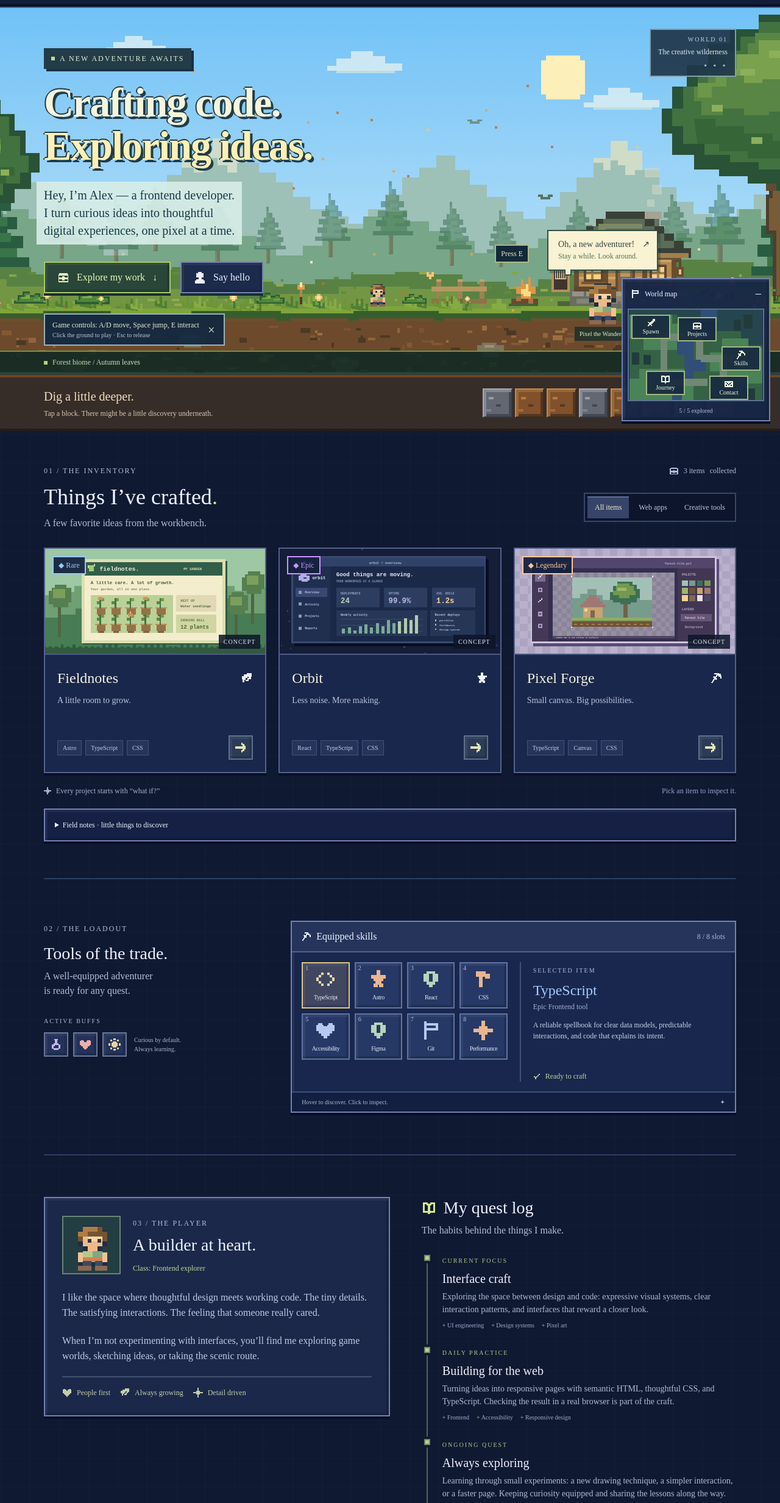
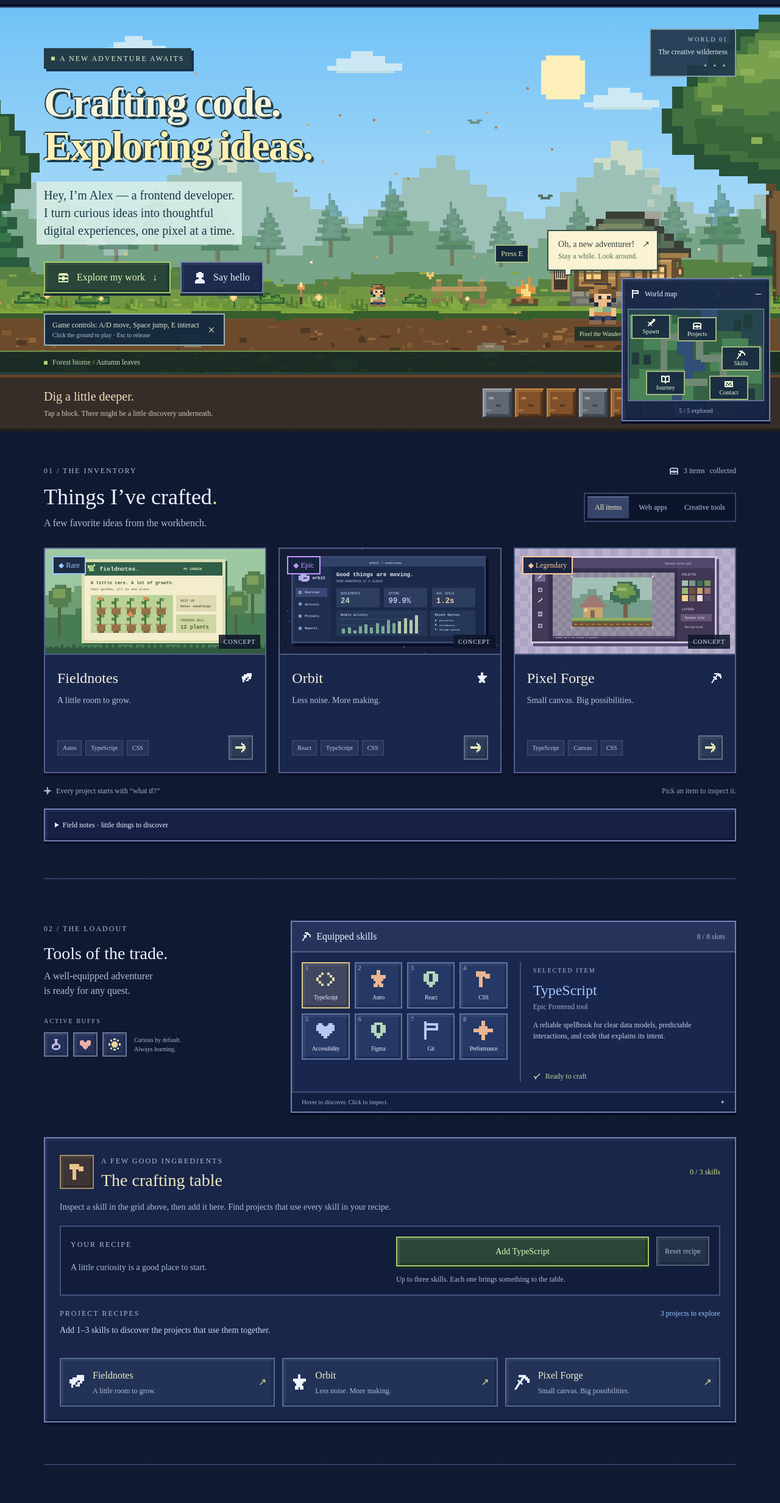
Before and after one commit to illidan111/portfolio-1, an Astro site: page / in a window 1280 px wide. Shown: the part 93-2558 px from the top of the page at 61% size. Built offline with nearby package versions, Linux system fonts and the light colour scheme; Astro itself is replaced by a stand-in of ours.

Commit message:
feat: craft project recipes from validated skill collections

```diff
--- /dev/null
+++ b/src/components/Crafting.astro
@@ -0,0 +1,66 @@
+---
+import type { CollectionEntry } from 'astro:content';
+import Icon from './Icon.astro';
+import { recipeData } from '../lib/recipes';
+interface Props { projects: CollectionEntry<'projects'>[]; skills: CollectionEntry<'skills'>[]; }
+const { projects, skills } = Astro.props;
+const data = recipeData(projects, skills);
+const names = new Map(skills.map(skill => [skill.id, skill.data.name]));
+const firstSkill = skills[0];
+---
+<section class="crafting-table panel" data-crafting-table data-recipes={JSON.stringify(data)} aria-labelledby="crafting-title" aria-describedby="crafting-help">
+  <div class="crafting-heading"><span class="craft-symbol" aria-hidden="true"><Icon name="hammer" size={32}/></span><div><span class="eyebrow">A FEW GOOD INGREDIENTS</span><h3 id="crafting-title">The crafting table</h3></div><span class="ingredient-count" data-ingredient-count>0 / 3 skills</span></div>
+  <p class="crafting-help" id="crafting-help">Inspect a skill in the grid above, then add it here. Find projects that use every skill in your recipe.</p>
+  <div class="recipe-workbench">
+    <div class="ingredients"><span class="eyebrow">YOUR RECIPE</span><ul class="ingredient-list" data-recipe-ingredients aria-label="Selected recipe skills"></ul><p class="empty-ingredients" data-empty-ingredients>A little curiosity is a good place to start.</p></div>
+    <div class="crafting-actions"><button type="button" class="pixel-button" data-add-ingredient disabled>Add {firstSkill.data.name}<Icon name="sparkle" size={16}/></button><button type="button" class="reset-recipe" data-reset-recipe disabled>Reset recipe</button><span class="ingredient-note" data-ingredient-note>Up to three skills. Each one brings something to the table.</span></div>
+  </div>
+  <div class="recipe-heading"><span class="eyebrow">PROJECT RECIPES</span><span data-recipe-count>{projects.length} projects to explore</span></div>
+  <p class="recipe-status" role="status" aria-live="polite" aria-atomic="true" data-craft-status>Add 1–3 skills to discover the projects that use them together.</p>
+  <ul class="recipe-results" aria-label="Matching project recipes">
+    {projects.map(project => <li data-recipe-result={project.id}><a href={`/projects/${project.id}/`} class="recipe-link" aria-label={`Open ${project.data.title} recipe result`} aria-describedby={`recipe-tooltip-${project.id}`}><Icon name={project.data.icon} size={28}/><span><strong>{project.data.title}</strong><span>{project.data.tagline}</span></span><span class="recipe-arrow" aria-hidden="true">↗</span></a><span class="recipe-tooltip" id={`recipe-tooltip-${project.id}`} role="tooltip" data-recipe-tooltip>Project skills: {project.data.skills.map(skill => names.get(skill.id)).join(', ')}.</span></li>)}
+  </ul>
+  <noscript><p class="crafting-help">Recipe matching needs JavaScript. Every project above is still ready to explore.</p></noscript>
+</section>
+<style>
+  .crafting-table { grid-column:1 / -1; padding:calc(6 * var(--px)); background:#192649; min-width:0; }
+  .crafting-heading { display:flex; align-items:center; gap:calc(3 * var(--px)); }
+  .craft-symbol { display:grid; place-items:center; width:calc(14 * var(--px)); height:calc(14 * var(--px)); flex:none; color:#e7c28c; background:#3d3435; border:calc(.5 * var(--px)) solid #a18969; box-shadow:var(--bevel); }
+  .crafting-heading h3 { font-size:calc(7 * var(--px)); font-weight:400; color:#eee6be; line-height:1.2; margin-top:var(--px); }
+  .ingredient-count { margin-left:auto; font-size:calc(3 * var(--px)); color:var(--color-accent); white-space:nowrap; }
+  .crafting-help { font-size:calc(3.5 * var(--px)); color:var(--color-muted); margin-top:calc(4 * var(--px)); }
+  .recipe-workbench { display:grid; grid-template-columns:1fr 1fr; gap:calc(5 * var(--px)); margin-block:calc(5 * var(--px)); padding:calc(4 * var(--px)); background:#111d3a; border:calc(.5 * var(--px)) solid #3e527a; }
+  .ingredients { min-width:0; }
+  .ingredient-list { list-style:none; padding:0; margin:calc(3 * var(--px)) 0 0; display:flex; flex-wrap:wrap; gap:calc(2 * var(--px)); }
+  .ingredient-list:empty { margin:0; }
+  .ingredient-list :global(button) { display:flex; align-items:center; justify-content:space-between; gap:calc(3 * var(--px)); padding:calc(2 * var(--px)) calc(3 * var(--px)); min-height:calc(12 * var(--px)); color:#e6f0d1; background:#2d413d; border:calc(.5 * var(--px)) solid #879c68; font-size:calc(3.5 * var(--px)); box-shadow:var(--bevel); }
+  .ingredient-list :global(button:hover) { background:#3b5148; }
+  .ingredient-list :global(button span:last-child) { color:#d3e88a; }
+  .empty-ingredients { color:#aebbd5; font-size:calc(3.5 * var(--px)); margin-top:calc(4 * var(--px)); }
+  .crafting-actions { display:grid; grid-template-columns:minmax(0,1fr) auto; align-items:start; gap:calc(3 * var(--px)); }
+  .crafting-actions .pixel-button { font-size:calc(3.5 * var(--px)); padding-inline:calc(3 * var(--px)); }
+  .crafting-actions button:disabled { color:#b0bfd0; border-color:#506177; background:#24324a; transform:none; }
+  .reset-recipe { min-height:calc(12 * var(--px)); padding:calc(2 * var(--px)) calc(3 * var(--px)); border:calc(.5 * var(--px)) solid #6479a2; background:#243657; box-shadow:var(--bevel); font-size:calc(3 * var(--px)); }
+  .reset-recipe:hover:not(:disabled) { background:#32476c; }
+  .ingredient-note { grid-column:1 / -1; font-size:calc(3 * var(--px)); color:var(--color-muted); }
+  .recipe-heading { display:flex; justify-content:space-between; align-items:center; gap:calc(3 * var(--px)); }
+  .recipe-heading > span:last-child { font-size:calc(3 * var(--px)); color:var(--rarity-blue); }
+  .recipe-status { font-size:calc(3.5 * var(--px)); color:#ccd7ed; min-height:calc(11 * var(--px)); margin-block:calc(2 * var(--px)) calc(3 * var(--px)); }
+  .recipe-results { list-style:none; padding:0; margin:0; display:grid; grid-template-columns:repeat(3,minmax(0,1fr)); gap:calc(3 * var(--px)); }
+  .recipe-results > li { position:relative; min-width:0; }
+  .recipe-results > li::after { content:''; position:absolute; bottom:100%; left:0; width:100%; height:calc(2 * var(--px)); }
+  .recipe-link { display:flex; align-items:center; gap:calc(3 * var(--px)); height:100%; min-height:calc(20 * var(--px)); padding:calc(3 * var(--px)); border:calc(.5 * var(--px)) solid #536995; background:#223357; box-shadow:var(--bevel); }
+  .recipe-link:hover { background:#2b4066; border-color:#9daf8a; }
+  .recipe-link > svg { flex:none; color:var(--color-accent); }
+  .recipe-link strong { display:block; color:#ecedcd; font-weight:400; font-size:calc(4 * var(--px)); }
+  .recipe-link > span > span { display:block; color:var(--color-muted); font-size:calc(3 * var(--px)); margin-top:var(--px); }
+  .recipe-arrow { margin-left:auto; color:var(--color-accent); }
+  .recipe-tooltip { visibility:hidden; position:absolute; z-index:5; bottom:calc(100% + 2 * var(--px)); left:0; width:100%; padding:calc(3 * var(--px)); color:#e1edce; background:#132039; border:calc(.5 * var(--px)) solid #889d7a; box-shadow:var(--bevel); font-size:calc(3 * var(--px)); }
+  .recipe-results > li:hover .recipe-tooltip, .recipe-results > li:focus-within .recipe-tooltip { visibility:visible; }
+  [data-tooltip-dismissed='true'] .recipe-tooltip { visibility:hidden !important; }
+  [data-crafting='true'] .craft-symbol > svg { animation:craft-tap 320ms steps(3,end) both; }
+  @keyframes craft-tap { 0%,100% { transform:translateY(0) rotate(0deg); } 40% { transform:translateY(calc(-1 * var(--px))) rotate(-12deg); } 70% { transform:translateY(var(--px)) rotate(8deg); } }
+  :global([data-project][data-recipe-match='true']) { border-color:#d3e88a; outline:calc(.5 * var(--px)) solid #a0b97f; outline-offset:calc(2 * var(--px)); }
+  @media(max-width:900px) { .recipe-workbench { grid-template-columns:1fr; } .recipe-results { grid-template-columns:1fr; } .recipe-link { min-height:calc(16 * var(--px)); } .recipe-tooltip { width:min(100%,calc(90 * var(--px))); } }
+  @media(max-width:540px) { .crafting-table { padding:calc(4 * var(--px)); } .crafting-heading { flex-wrap:wrap; } .crafting-heading .eyebrow { font-size:calc(2.5 * var(--px)); } .crafting-heading h3 { font-size:calc(6 * var(--px)); } .ingredient-count { width:100%; margin:0; } .recipe-workbench { padding:calc(3 * var(--px)); } .crafting-actions { grid-template-columns:1fr; } .recipe-heading { flex-wrap:wrap; } }
+</style>
--- /dev/null
+++ b/src/lib/recipes.ts
@@ -0,0 +1,27 @@
+import type { CollectionEntry } from 'astro:content';
+
+export interface RecipeSkill { id: string; name: string; }
+export interface RecipeProject { id: string; title: string; skills: string[]; }
+export interface RecipeData { skills: RecipeSkill[]; projects: RecipeProject[]; }
+
+/** Run during prerendering as well as before assembling the crafting table. */
+export function assertRecipeSkills(projects: CollectionEntry<'projects'>[], skills: CollectionEntry<'skills'>[]): void {
+  const ids = new Set(skills.map(skill => skill.id));
+  for (const project of projects) {
+    for (const skill of project.data.skills) {
+      if (!ids.has(skill.id)) throw new Error(`Project "${project.id}" references unknown skill "${skill.id}".`);
+    }
+  }
+}
+
+export function recipeData(projects: CollectionEntry<'projects'>[], skills: CollectionEntry<'skills'>[]): RecipeData {
+  assertRecipeSkills(projects, skills);
+  return {
+    skills: skills.map(skill => ({ id: skill.id, name: skill.data.name })),
+    projects: projects.map(project => ({ id: project.id, title: project.data.title, skills: project.data.skills.map(skill => skill.id) })),
+  };
+}
+
+export function matchingRecipes(projects: RecipeProject[], ingredients: readonly string[]): RecipeProject[] {
+  return projects.filter(project => ingredients.every(skill => project.skills.includes(skill)));
+}
--- a/src/pages/index.astro
+++ b/src/pages/index.astro
@@ -6,9 +6,12 @@ import Avatar from '../components/Avatar.astro';
 import WorldGame from '../components/WorldGame.astro';
 import Digging from '../components/Digging.astro';
 import Boss from '../components/Boss.astro';
+import Crafting from '../components/Crafting.astro';
+import { assertRecipeSkills } from '../lib/recipes';
 import { features } from '../site.config';
 const projects = (await getCollection('projects')).sort((a, b) => a.data.order - b.data.order);
 const skills = (await getCollection('skills')).sort((a, b) => a.data.order - b.data.order);
+assertRecipeSkills(projects, skills);
 const experience = (await getCollection('experience')).sort((a, b) => a.data.order - b.data.order);
 const firstSkill = skills[0].data;
 const skillIcons: Record<string, string> = { brush:'hammer', palette:'gem', branch:'flag', bolt:'sparkle' };
@@ -32,7 +35,7 @@ const skillIcons: Record<string, string> = { brush:'hammer', palette:'gem', bran
       <div class="section-topline"><span class="eyebrow">01 / THE INVENTORY</span><span class="collection-label"><Icon name="chest" size={16}/> <span id="project-count" aria-live="polite">3 items</span> collected</span></div>
       <div class="section-toolbar"><div><div class="section-heading"><h2 id="projects-title">Things I’ve crafted<span class="heading-dot">.</span></h2></div><p class="section-description">A few favorite ideas from the workbench.</p></div><div class="filters" role="group" aria-label="Filter projects"><button type="button" data-filter="all" aria-pressed="true">All items</button><button type="button" data-filter="Web apps" aria-pressed="false">Web apps</button><button type="button" data-filter="Creative tools" aria-pressed="false">Creative tools</button></div></div>
       <div class="project-grid">
-        {projects.map((project) => <article class="project-card" data-project data-category={project.data.category}>
+        {projects.map((project) => <article class="project-card" data-project data-project-id={project.id} data-category={project.data.category}>
           <a href={`/projects/${project.id}/`} class="project-image-link" aria-label={`Explore ${project.data.title}`}><img src={project.data.image} alt={`${project.data.title} original pixel-art concept illustration`} width="600" height="280" loading="lazy"/><span class:list={['rarity-badge', project.data.rarity.toLowerCase()]}><span aria-hidden="true">◆</span> {project.data.rarity}</span><span class="concept-badge">CONCEPT</span></a>
           <div class="project-content"><div class="project-title-row"><h3><a href={`/projects/${project.id}/`}>{project.data.title}</a></h3><Icon name={project.data.icon} size={20}/></div><p>{project.data.tagline}</p><div class="project-bottom"><div class="stack">{project.data.stack.slice(0,3).map(tech => <span>{tech}</span>)}</div><a href={`/projects/${project.id}/`} class="project-arrow" aria-label={`Read ${project.data.title} case study`}><Icon name="arrow" size={20}/></a></div></div>
         </article>)}
@@ -44,6 +47,7 @@ const skillIcons: Record<string, string> = { brush:'hammer', palette:'gem', bran
     <section class="skills-section container" id="skills" aria-labelledby="skills-title">
       <div class="skills-intro"><span class="eyebrow">02 / THE LOADOUT</span><div class="section-heading"><h2 id="skills-title">Tools of the trade.</h2></div><p class="section-description">A well-equipped adventurer<br/>is ready for any quest.</p><div class="active-buffs"><span class="eyebrow">ACTIVE BUFFS</span><div class="buffs"><span class="buff" tabindex="0"><Icon name="potion" size={20}/><span class="buff-tooltip" role="tooltip">Curiosity<br/><small>Always asking “what if?”</small></span></span><span class="buff" tabindex="0"><Icon name="heart" size={20}/><span class="buff-tooltip" role="tooltip">Empathy<br/><small>People before pixels.</small></span></span><span class="buff" tabindex="0"><Icon name="sun" size={20}/><span class="buff-tooltip" role="tooltip">Persistence<br/><small>One small improvement at a time.</small></span></span><p>Curious by default.<br/>Always learning.</p></div></div></div>
       <div class="inventory-panel panel"><div class="inventory-header"><span><Icon name="pickaxe" size={16}/> Equipped skills</span><span>8 / 8 slots</span></div><div class="skills-layout"><div class="skill-grid">{skills.map((skill, index) => <button type="button" class:list={['skill-slot', {equipped:index === 0}]} data-skill={skill.id} data-name={skill.data.name} data-description={skill.data.description} data-rarity={skill.data.rarity} data-category={skill.data.category} aria-pressed={index===0} aria-label={`Inspect ${skill.data.name}`}><span class="skill-slot-number" aria-hidden="true">{index+1}</span><Icon name={skillIcons[skill.data.icon] ?? skill.data.icon} size={32}/><span class="skill-name">{skill.data.name}</span><span class="item-tooltip" role="tooltip"><strong>{skill.data.name}</strong><span>{skill.data.category} · {skill.data.rarity}</span></span></button>)}</div><div class="skill-detail" aria-live="polite"><span class="eyebrow">SELECTED ITEM</span><h3 id="skill-name">{firstSkill.name}</h3><p class="item-type"><span id="skill-rarity">{firstSkill.rarity}</span> <span id="skill-category">{firstSkill.category}</span> tool</p><p id="skill-description">{firstSkill.description}</p><span class="equipped-label"><Icon name="check" size={12}/> Ready to craft</span></div></div><div class="inventory-footer"><span>Hover to discover. Click to inspect.</span><span aria-hidden="true">✦</span></div></div>
+      {features.crafting && <Crafting projects={projects} skills={skills}/>}
     </section>
 
     <section class="journey-section container" id="about" aria-labelledby="about-title">
--- a/src/scripts/engine/bootstrap.ts
+++ b/src/scripts/engine/bootstrap.ts
@@ -7,12 +7,14 @@ import { diggingModule, refreshLootCount } from './digging';
 import { mountSettings } from './settings';
 import { bossModule } from './boss';
 import { mountMinimap } from './minimap';
+import { mountCrafting } from './crafting';
 
 let dispose: (() => void) | undefined;
 function mount(): void {
   dispose?.();
   const cleanups: (() => void)[] = [mountSettings()];
   if (features.minimap) cleanups.push(mountMinimap());
+  if (features.crafting) cleanups.push(mountCrafting());
   if (features.digging) refreshLootCount();
   let disposed = false;
   const world = document.querySelector<HTMLElement>('[data-world]');
--- /dev/null
+++ b/src/scripts/engine/crafting.ts
@@ -0,0 +1,121 @@
+import { matchingRecipes, type RecipeData } from '../../lib/recipes';
+import { settings } from './settings';
+
+/** Ordinary DOM controls: no game loop is needed for the crafting table. */
+export function mountCrafting(): () => void {
+  const root = document.querySelector<HTMLElement>('[data-crafting-table]');
+  if (!root?.dataset.recipes) return () => {};
+  let data: RecipeData;
+  try { data = JSON.parse(root.dataset.recipes) as RecipeData; }
+  catch { return () => {}; }
+  const add = root.querySelector<HTMLButtonElement>('[data-add-ingredient]')!;
+  const reset = root.querySelector<HTMLButtonElement>('[data-reset-recipe]')!;
+  const ingredients = root.querySelector<HTMLUListElement>('[data-recipe-ingredients]')!;
+  const status = root.querySelector<HTMLElement>('[data-craft-status]')!;
+  const note = root.querySelector<HTMLElement>('[data-ingredient-note]')!;
+  const counter = root.querySelector<HTMLElement>('[data-ingredient-count]')!;
+  const count = root.querySelector<HTMLElement>('[data-recipe-count]')!;
+  const empty = root.querySelector<HTMLElement>('[data-empty-ingredients]')!;
+  const skillButtons = [...document.querySelectorAll<HTMLButtonElement>('[data-skill]')];
+  const cards = [...document.querySelectorAll<HTMLElement>('[data-project-id]')];
+  const results = [...root.querySelectorAll<HTMLElement>('[data-recipe-result]')];
+  const names = new Map(data.skills.map(skill => [skill.id, skill.name]));
+  const controller = new AbortController();
+  const options = { signal: controller.signal };
+  const selected: string[] = [];
+  let inspected: string | undefined = skillButtons.find(button => button.getAttribute('aria-pressed') === 'true')?.dataset.skill ?? data.skills[0]?.id;
+  let animationTimer: ReturnType<typeof setTimeout> | undefined;
+
+  function syncAdd(): void {
+    const name = inspected ? names.get(inspected) : undefined;
+    const included = !!inspected && selected.includes(inspected);
+    add.disabled = !name || included || selected.length === 3;
+    add.textContent = included ? `${name} added` : selected.length === 3 ? 'Recipe full' : `Add ${name ?? 'a skill'}`;
+    note.textContent = included ? 'This ingredient is already in your recipe. Inspect another skill to add more.'
+      : selected.length === 3 ? 'Three good ingredients. Remove one to try a different combination.'
+      : 'Up to three skills. Each one brings something to the table.';
+    reset.disabled = selected.length === 0;
+  }
+
+  function stopAnimation(): void {
+    clearTimeout(animationTimer);
+    delete root!.dataset.crafting;
+  }
+
+  function render(announce = false): void {
+    ingredients.replaceChildren();
+    for (const id of selected) {
+      const item = document.createElement('li');
+      const button = document.createElement('button');
+      const label = document.createElement('span');
+      const remove = document.createElement('span');
+      label.textContent = names.get(id)!;
+      remove.textContent = '×';
+      remove.setAttribute('aria-hidden', 'true');
+      button.type = 'button'; button.dataset.removeIngredient = id;
+      button.setAttribute('aria-label', `Remove ${names.get(id)} from recipe`);
+      button.append(label, remove); item.append(button); ingredients.append(item);
+    }
+    empty.hidden = selected.length > 0;
+    counter.textContent = `${selected.length} / 3 skills`;
+    const matches = matchingRecipes(data.projects, selected);
+    const ids = new Set(matches.map(project => project.id));
+    for (const result of results) {
+      result.hidden = !ids.has(result.dataset.recipeResult!);
+      const project = data.projects.find(project => project.id === result.dataset.recipeResult)!;
+      result.querySelector<HTMLElement>('[data-recipe-tooltip]')!.textContent = selected.length
+        ? `Shared ingredients: ${selected.map(id => names.get(id)).join(', ')}. ${project.title} uses every skill in this recipe.`
+        : `Project skills: ${project.skills.map(id => names.get(id)).join(', ')}.`;
+    }
+    cards.forEach(card => {
+      if (selected.length && ids.has(card.dataset.projectId!)) card.dataset.recipeMatch = 'true';
+      else delete card.dataset.recipeMatch;
+    });
+    count.textContent = selected.length ? `${matches.length} ${matches.length === 1 ? 'matching project' : 'matching projects'}` : `${data.projects.length} projects to explore`;
+    if (announce) {
+      status.textContent = !selected.length ? 'Recipe cleared. Inspect a skill above and add it to the table.'
+        : matches.length ? `${matches.length} ${matches.length === 1 ? 'project matches' : 'projects match'} ${selected.length === 1 ? 'this ingredient' : `all ${selected.length} ingredients`}: ${selected.map(id => names.get(id)).join(', ')}. ${matches.map(project => project.title).join(', ')}.`
+        : `No project uses all ${selected.length} ingredients yet. Remove a skill to try another recipe.`;
+    }
+    syncAdd();
+  }
+
+  skillButtons.forEach(button => button.addEventListener('click', () => {
+    inspected = button.dataset.skill;
+    syncAdd();
+  }, options));
+  add.addEventListener('click', () => {
+    if (!inspected || selected.includes(inspected) || selected.length >= 3 || !names.has(inspected)) return;
+    selected.push(inspected);
+    render(true);
+    stopAnimation();
+    if (!settings.isReduced()) {
+      root.dataset.crafting = 'true';
+      animationTimer = setTimeout(stopAnimation, 360);
+    }
+    if (matchingRecipes(data.projects, selected).length) document.dispatchEvent(new CustomEvent('pixel:sound', { detail: 'craft' }));
+    ingredients.querySelector<HTMLButtonElement>('li:last-child button')?.focus({ preventScroll: true });
+  }, options);
+  ingredients.addEventListener('click', event => {
+    const button = event.target instanceof Element ? event.target.closest<HTMLButtonElement>('[data-remove-ingredient]') : null;
+    const index = button ? selected.indexOf(button.dataset.removeIngredient!) : -1;
+    if (index < 0) return;
+    selected.splice(index, 1); stopAnimation(); render(true);
+    (ingredients.querySelectorAll<HTMLButtonElement>('button')[Math.min(index, selected.length - 1)] ?? add).focus({ preventScroll: true });
+  }, options);
+  reset.addEventListener('click', () => {
+    selected.length = 0; stopAnimation(); render(true); add.focus({ preventScroll: true });
+  }, options);
+  results.forEach(result => {
+    result.addEventListener('keydown', event => { if (event.key === 'Escape') result.dataset.tooltipDismissed = 'true'; }, options);
+    result.addEventListener('pointerleave', () => { delete result.dataset.tooltipDismissed; }, options);
+    result.addEventListener('focusout', () => { delete result.dataset.tooltipDismissed; }, options);
+  });
+  const unsubscribe = settings.subscribe(() => { if (settings.isReduced()) stopAnimation(); });
+  render();
+  root.dataset.ready = 'true';
+  return () => {
+    controller.abort(); unsubscribe(); stopAnimation();
+    cards.forEach(card => { delete card.dataset.recipeMatch; });
+  };
+}
--- a/src/scripts/engine/minimap.ts
+++ b/src/scripts/engine/minimap.ts
@@ -45,7 +45,7 @@ export function mountMinimap(): () => void {
   map.open = expanded ?? !mobile.matches;
   map.addEventListener('toggle', () => { expanded = map.open; }, { signal });
   document.addEventListener('keydown', event => {
-    if (event.key !== 'Escape' || !map.open || document.querySelector('dialog[open]')) return;
+    if (event.key !== 'Escape' || !map.open || !map.contains(document.activeElement) || document.querySelector('dialog[open]')) return;
     event.preventDefault(); event.stopPropagation();
     map.open = false;
     summary?.focus({ preventScroll: true });
--- a/src/site.config.ts
+++ b/src/site.config.ts
@@ -8,7 +8,7 @@ export const features: Record<'hero' | 'lighting' | 'voxels' | 'digging' | 'weat
   transitions: true,
   boss: true,
   minimap: true,
-  crafting: false,
+  crafting: true,
   audio: false,
 };
 
```
Also changed, not shown: tests/crafting.spec.ts (added, +131 -0 lines).
